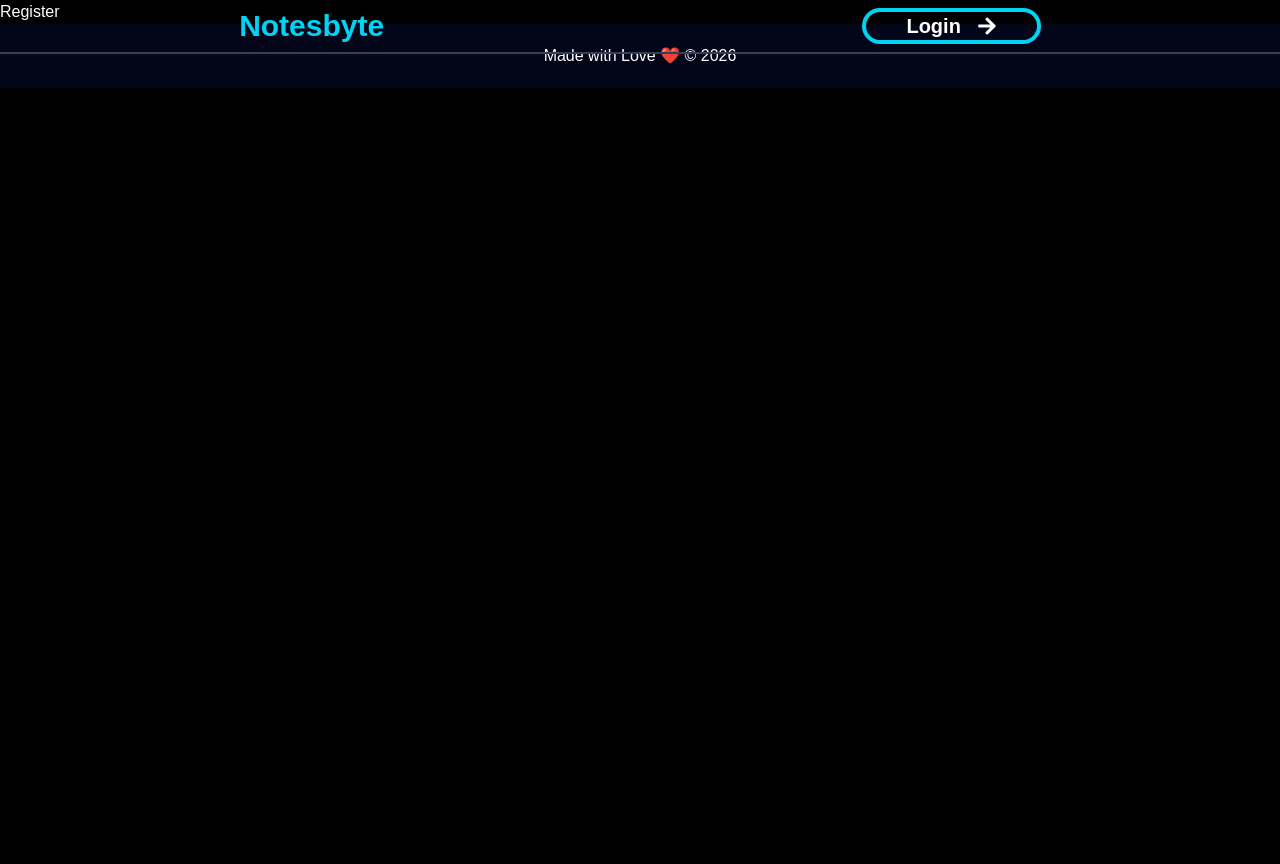
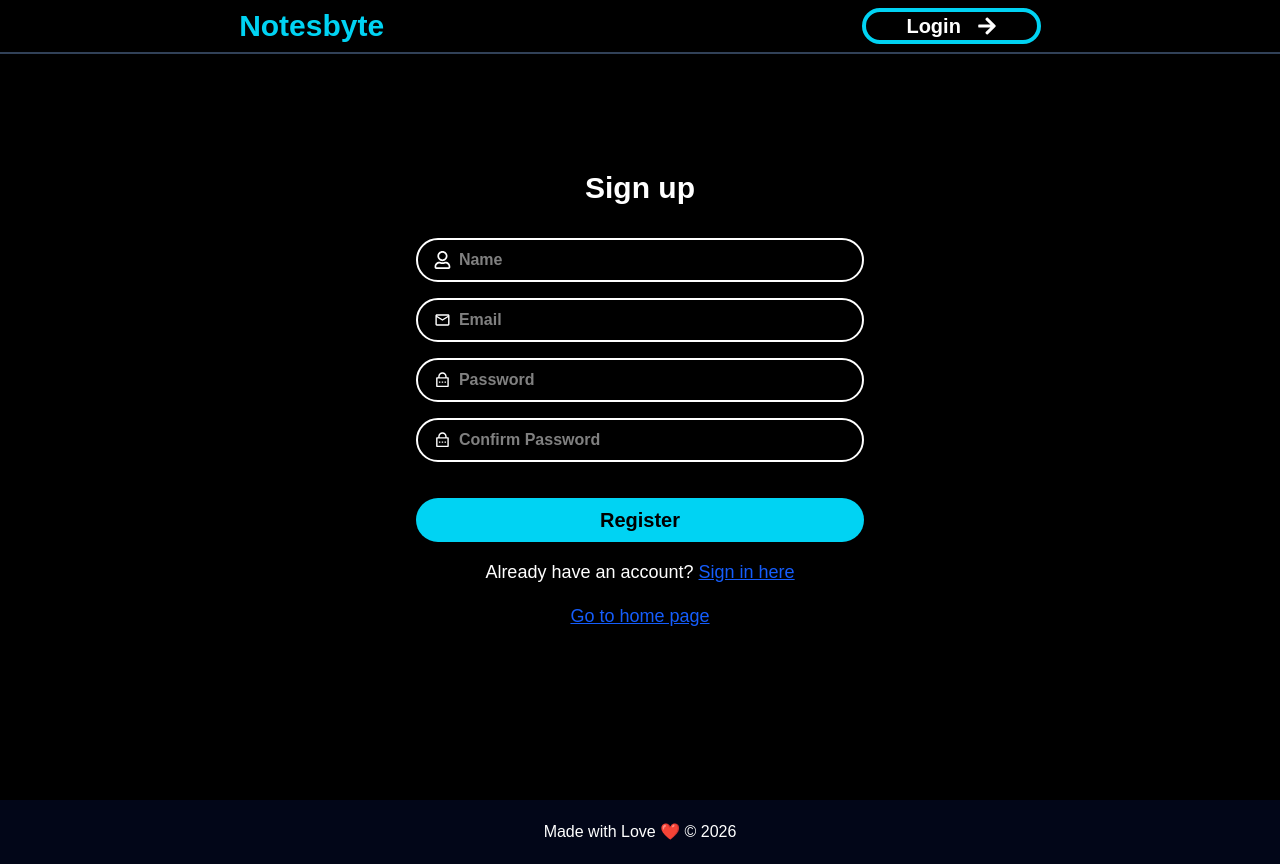
Before and after one commit to Sandipv2/notesbyte, a React (Vite) app in the folder frontend/: page /register in a window 1280 px wide. Before the commit the page ends 800 px from the top, so only its background shows below. Built offline with nearby package versions, Linux system fonts and the light colour scheme.

Commit message:
fe/register page ui done

```diff
--- a/frontend/src/pages/Home.jsx
+++ b/frontend/src/pages/Home.jsx
@@ -1,5 +1,4 @@
-import React from 'react'
-import Navbar from '../components/Navbar'
+import { Link } from 'react-router-dom'
 
 function Home() {
   return (
@@ -17,9 +16,11 @@ function Home() {
         Keep your notes private or share them with anyone using a simple link.
       </p>
 
-      <button className='rounded-full bg-cyan-400 w-fit px-5 py-2 text-2xl text-black font-bold mt-20 cursor-pointer shadow-2xl duration-300 ease-linear transition-all hover:shadow-[0_0_35px_rgba(57,222,247,0.9)] hover:scale-105'>
-        Get Started
-      </button>
+      <Link to='/register'>
+        <button className='rounded-full bg-cyan-400 w-fit px-5 py-2 text-2xl text-black font-bold mt-20 cursor-pointer shadow-2xl duration-300 ease-linear transition-all hover:shadow-[0_0_35px_rgba(57,222,247,0.9)] hover:scale-105'>
+          Get Started
+        </button>
+      </Link>
     </div>
   )
 }
--- a/frontend/src/pages/Login.jsx
+++ b/frontend/src/pages/Login.jsx
@@ -33,9 +33,8 @@ function Login() {
                 }
               })}
               type="text"
-              name="email"
               placeholder="Email"
-              className="w-full min-w-0 py-2 outline-none"
+              className="w-full py-2 outline-none"
             />
           </div>
           {errors.email && <p className="mt-2 text-sm text-red-500">{errors.email.message}</p>}
@@ -53,9 +52,8 @@ function Login() {
                 }
               })}
               type="password"
-              name="password"
               placeholder="Password"
-              className="w-full min-w-0 py-2 outline-none"
+              className="w-full py-2 outline-none"
             />
           </div>
           {errors.password && <p className="mt-2 text-sm text-red-500">{errors.password.message}</p>}
--- a/frontend/src/pages/Register.jsx
+++ b/frontend/src/pages/Register.jsx
@@ -1,8 +1,111 @@
-import React from 'react'
+import { Link } from "react-router-dom"
+import { useForm } from "react-hook-form"
+
+import { MdOutlineMailOutline } from "react-icons/md";
+import { RiLockPasswordLine } from "react-icons/ri";
+import { FaRegUser } from "react-icons/fa";
 
 function Register() {
+
+  const {
+    register,
+    handleSubmit,
+    watch,
+    formState: { errors },
+  } = useForm();
+
+  const password = watch("password");
+
+  const submitHandler = (e) => {
+    alert(e.email + e.password)
+  }
+
   return (
-    <div>Register</div>
+    <div className="flex min-h-screen items-center justify-center px-4 py-8">
+      <form onSubmit={handleSubmit(submitHandler)} className="flex w-full max-w-md flex-col items-center gap-4">
+        <h1 className="mb-4 text-3xl font-bold">Sign up</h1>
+        <div className="w-full">
+          <div className="flex w-full items-center gap-2 rounded-full border-2 px-4 font-bold">
+            <FaRegUser size="18px" aria-hidden="true" />
+            <input
+              {...register("name", {
+                required: "Field is required.",
+                minLength: { value: 3, message: "Minimum length must be 3" },
+              })}
+              type="text"
+              placeholder="Name"
+              className="w-full min-w-0 py-2 outline-none"
+            />
+          </div>
+          {errors.name && <p className="mt-2 text-sm text-red-500">{errors.name.message}</p>}
+        </div>
+
+        <div className="w-full">
+          <div className="flex w-full items-center gap-2 rounded-full border-2 px-4 font-bold">
+            <MdOutlineMailOutline size="18px" aria-hidden="true" />
+            <input
+              {...register("email", {
+                required: "Field is required.",
+                minLength: { value: 8, message: "Minimum length must be 8" },
+                pattern: {
+                  value: /^[^\s@]+@[^\s@]+\.[^\s@]+$/,
+                  message: "Invalid email format"
+                }
+              })}
+              type="text"
+              placeholder="Email"
+              className="w-full py-2 outline-none"
+            />
+          </div>
+          {errors.email && <p className="mt-2 text-sm text-red-500">{errors.email.message}</p>}
+        </div>
+
+        <div className="w-full">
+          <div className="flex w-full items-center gap-2 rounded-full border-2 px-4 font-bold">
+            <RiLockPasswordLine size="18px" aria-hidden="true" />
+            <input
+              {...register("password", {
+                required: "Field is required.",
+                minLength: { value: 8, message: "Minimum length must be 8" },
+                pattern: {
+                  value: /^(?=.*[A-Z])(?=.*[a-z])(?=.*[!@#$&*])(?=.*[0-9]).{8,}$/,
+                  message: 'Must include uppercase, lowercase, number, and special char',
+                }
+              })}
+              type="password"
+              placeholder="Password"
+              className="w-full py-2 outline-none"
+            />
+          </div>
+          {errors.password && <p className="mt-2 text-sm text-red-500">{errors.password.message}</p>}
+        </div>
+
+        <div className="w-full">
+          <div className="flex w-full items-center gap-2 rounded-full border-2 px-4 font-bold">
+            <RiLockPasswordLine size="18px" aria-hidden="true" />
+            <input
+              {...register("confirmPassword", {
+                required: "Field is required.",
+                validate: val => val === password || "Password does not match"
+              })}
+              type="password"
+              placeholder="Confirm Password"
+              className="w-full py-2 outline-none"
+            />
+          </div>
+          {errors.confirmPassword && <p className="mt-2 text-sm text-red-500">{errors.confirmPassword.message}</p>}
+        </div>
+
+        <button type="submit" className="mt-5 w-full cursor-pointer rounded-full bg-cyan-400 px-4 py-2 text-xl font-extrabold text-black duration-300 ease-linear hover:scale-[1.02]">
+          Register
+        </button>
+
+        <p className="w-full text-center text-base sm:text-lg">
+          Already have an account? <Link to='/login' className="text-blue-600 underline">Sign in here</Link>
+        </p>
+        <Link to="/" className="text-center text-lg text-blue-600 underline">Go to home page</Link>
+      </form>
+    </div>
   )
 }
 
```
